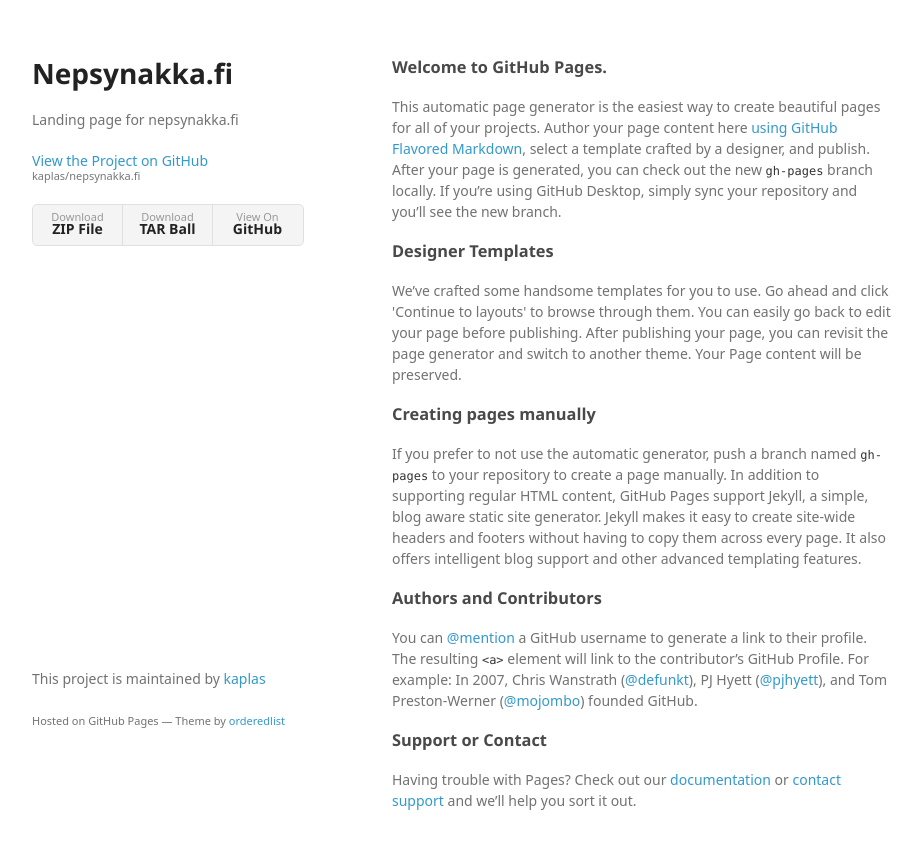
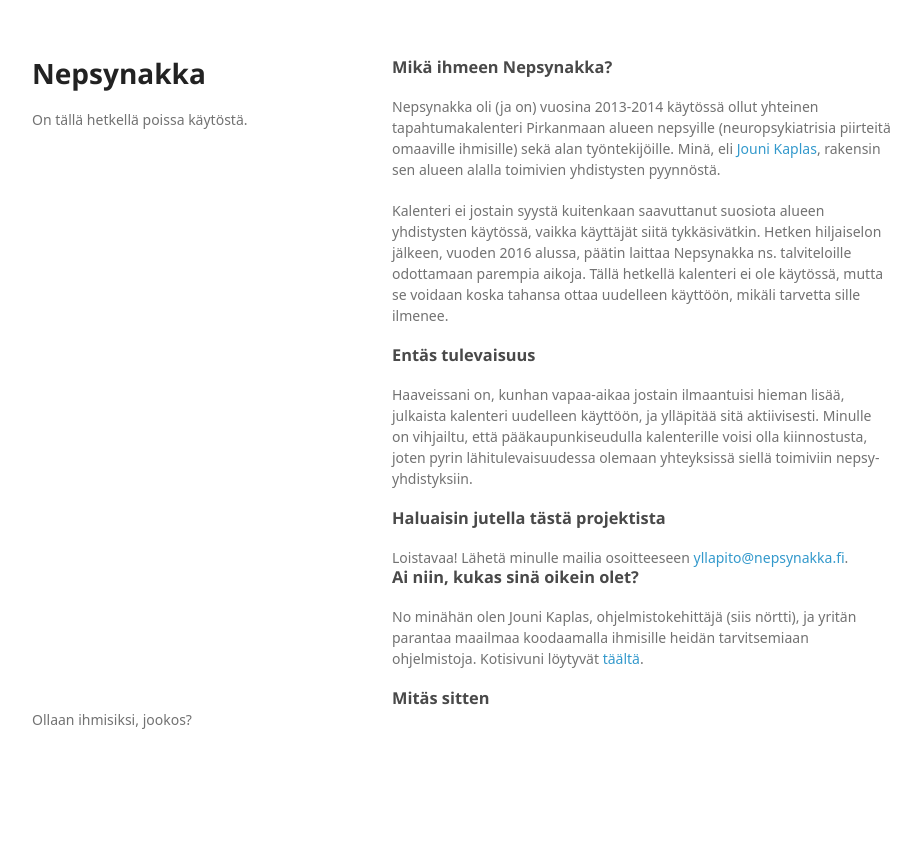
Before and after one commit to kaplas/nepsynakka.fi, a plain HTML site: page index.html in a window 1280 px wide. Shown: the whole page, without its empty margins (178-1100 px from the left). After the commit the page ends 800 px from the top, so only its background shows below. Drawn offline with Linux system fonts and the light colour scheme; a web font is replaced by a local one.

Commit message:
Added some text

```diff
--- a/index.html
+++ b/index.html
@@ -15,47 +15,42 @@
   <body>
     <div class="wrapper">
       <header>
-        <h1>Nepsynakka.fi</h1>
-        <p>Landing page for nepsynakka.fi</p>
-
-        <p class="view"><a href="https://github.com/kaplas/nepsynakka.fi">View the Project on GitHub <small>kaplas/nepsynakka.fi</small></a></p>
-
-
-        <ul>
-          <li><a href="https://github.com/kaplas/nepsynakka.fi/zipball/master">Download <strong>ZIP File</strong></a></li>
-          <li><a href="https://github.com/kaplas/nepsynakka.fi/tarball/master">Download <strong>TAR Ball</strong></a></li>
-          <li><a href="https://github.com/kaplas/nepsynakka.fi">View On <strong>GitHub</strong></a></li>
-        </ul>
+        <h1>Nepsynakka</h1>
+        <p>On tällä hetkellä poissa käytöstä.</p>
       </header>
       <section>
-        <h3>
-<a id="welcome-to-github-pages" class="anchor" href="#welcome-to-github-pages" aria-hidden="true"><span aria-hidden="true" class="octicon octicon-link"></span></a>Welcome to GitHub Pages.</h3>
 
-<p>This automatic page generator is the easiest way to create beautiful pages for all of your projects. Author your page content here <a href="https://guides.github.com/features/mastering-markdown/">using GitHub Flavored Markdown</a>, select a template crafted by a designer, and publish. After your page is generated, you can check out the new <code>gh-pages</code> branch locally. If you’re using GitHub Desktop, simply sync your repository and you’ll see the new branch.</p>
+<h3>Mikä ihmeen Nepsynakka?</h3>
 
-<h3>
-<a id="designer-templates" class="anchor" href="#designer-templates" aria-hidden="true"><span aria-hidden="true" class="octicon octicon-link"></span></a>Designer Templates</h3>
+<p>Nepsynakka oli (ja on) vuosina 2013-2014 käytössä ollut yhteinen tapahtumakalenteri Pirkanmaan alueen nepsyille
+(neuropsykiatrisia piirteitä omaaville ihmisille) sekä alan työntekijöille. Minä, eli <a href="http://kaplas.net/">Jouni Kaplas</a>,
+rakensin sen alueen alalla toimivien yhdistysten pyynnöstä.</p>
 
-<p>We’ve crafted some handsome templates for you to use. Go ahead and click 'Continue to layouts' to browse through them. You can easily go back to edit your page before publishing. After publishing your page, you can revisit the page generator and switch to another theme. Your Page content will be preserved.</p>
+<p>Kalenteri ei jostain syystä kuitenkaan saavuttanut suosiota alueen yhdistysten käytössä, vaikka käyttäjät
+siitä tykkäsivätkin. Hetken hiljaiselon jälkeen, vuoden 2016 alussa, päätin laittaa Nepsynakka ns. talviteloille odottamaan
+parempia aikoja. Tällä hetkellä kalenteri ei ole käytössä, mutta se voidaan koska tahansa ottaa uudelleen käyttöön,
+mikäli tarvetta sille ilmenee.</p>
 
-<h3>
-<a id="creating-pages-manually" class="anchor" href="#creating-pages-manually" aria-hidden="true"><span aria-hidden="true" class="octicon octicon-link"></span></a>Creating pages manually</h3>
+<h3>Entäs tulevaisuus</h3>
 
-<p>If you prefer to not use the automatic generator, push a branch named <code>gh-pages</code> to your repository to create a page manually. In addition to supporting regular HTML content, GitHub Pages support Jekyll, a simple, blog aware static site generator. Jekyll makes it easy to create site-wide headers and footers without having to copy them across every page. It also offers intelligent blog support and other advanced templating features.</p>
+<p>Haaveissani on, kunhan vapaa-aikaa jostain ilmaantuisi hieman lisää, julkaista kalenteri uudelleen käyttöön, ja
+ylläpitää sitä aktiivisesti. Minulle on vihjailtu, että pääkaupunkiseudulla kalenterille voisi olla kiinnostusta,
+joten pyrin lähitulevaisuudessa olemaan yhteyksissä siellä toimiviin nepsy-yhdistyksiin.</p>
 
-<h3>
-<a id="authors-and-contributors" class="anchor" href="#authors-and-contributors" aria-hidden="true"><span aria-hidden="true" class="octicon octicon-link"></span></a>Authors and Contributors</h3>
+<h3>Haluaisin jutella tästä projektista</h3>
 
-<p>You can <a href="https://help.github.com/articles/basic-writing-and-formatting-syntax/#mentioning-users-and-teams" class="user-mention">@mention</a> a GitHub username to generate a link to their profile. The resulting <code>&lt;a&gt;</code> element will link to the contributor’s GitHub Profile. For example: In 2007, Chris Wanstrath (<a href="https://github.com/defunkt" class="user-mention">@defunkt</a>), PJ Hyett (<a href="https://github.com/pjhyett" class="user-mention">@pjhyett</a>), and Tom Preston-Werner (<a href="https://github.com/mojombo" class="user-mention">@mojombo</a>) founded GitHub.</p>
+Loistavaa! Lähetä minulle mailia osoitteeseen <a href="mailto:yllapito@nepsynakka.fi">yllapito@nepsynakka.fi</a>.
 
-<h3>
-<a id="support-or-contact" class="anchor" href="#support-or-contact" aria-hidden="true"><span aria-hidden="true" class="octicon octicon-link"></span></a>Support or Contact</h3>
+<h3>Ai niin, kukas sinä oikein olet?</h3>
 
-<p>Having trouble with Pages? Check out our <a href="https://help.github.com/pages">documentation</a> or <a href="https://github.com/contact">contact support</a> and we’ll help you sort it out.</p>
+<p>No minähän olen Jouni Kaplas, ohjelmistokehittäjä (siis nörtti), ja yritän parantaa maailmaa koodaamalla ihmisille
+heidän tarvitsemiaan ohjelmistoja. Kotisivuni löytyvät <a href="http://kaplas.net/">täältä</a>.</p>
+
+<h3>Mitäs sitten </h3>
+
       </section>
       <footer>
-        <p>This project is maintained by <a href="https://github.com/kaplas">kaplas</a></p>
-        <p><small>Hosted on GitHub Pages &mdash; Theme by <a href="https://github.com/orderedlist">orderedlist</a></small></p>
+        <p>Ollaan ihmisiksi, jookos?</p>
       </footer>
     </div>
     <script src="javascripts/scale.fix.js"></script>
```
